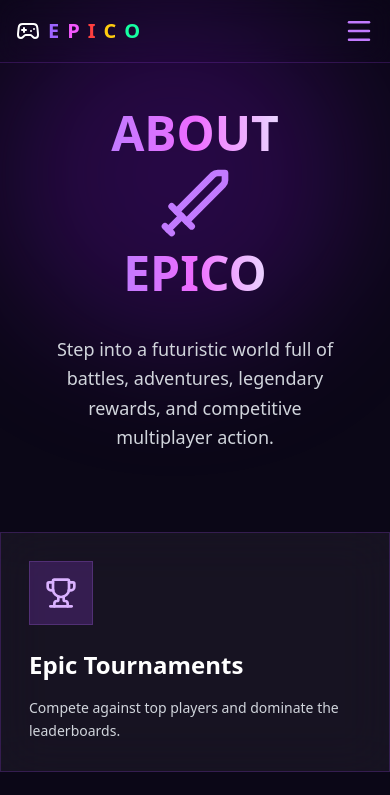
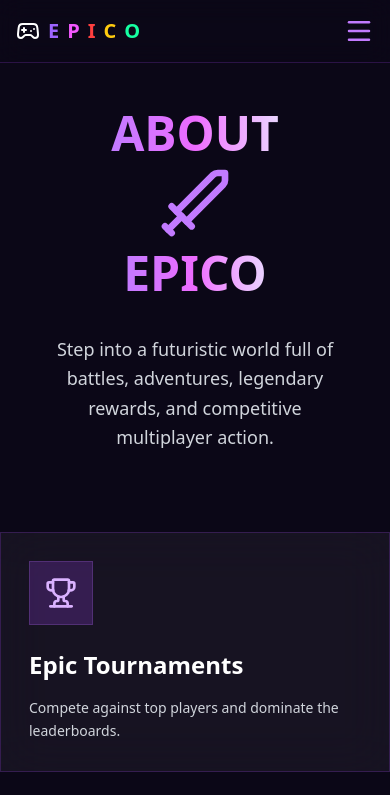
Before and after one commit to MrBabker/EPICO, a Next.js app: page /pages/about in a window 390 px wide. Shown: the top 795 px of the page. Built offline with nearby package versions, Linux system fonts and the light colour scheme.

Commit message:
fix more blurs

```diff
--- a/app/Components/About.tsx
+++ b/app/Components/About.tsx
@@ -1,5 +1,5 @@
 "use client";
-import React from "react";
+import React, { useEffect, useState } from "react";
 import { motion } from "framer-motion";
 import {
   Trophy,
@@ -13,7 +13,22 @@ import {
 } from "lucide-react";
 import HeaderNav from "./HeaderNav";
 
+// 🎯 Mobile hook
+const useIsMobile = () => {
+  const [isMobile, setIsMobile] = useState(false);
+
+  useEffect(() => {
+    const check = () => setIsMobile(window.innerWidth < 768);
+    check();
+    window.addEventListener("resize", check);
+    return () => window.removeEventListener("resize", check);
+  }, []);
+
+  return isMobile;
+};
+
 export default function AboutPage() {
+  const isMobile = useIsMobile();
   const cards = [
     {
       icon: Trophy,
@@ -40,8 +55,12 @@ export default function AboutPage() {
   return (
     <main className="relative min-h-screen overflow-hidden bg-[#0b0717] text-white ">
       {/* Background Glow */}
-      <div className="absolute top-0 left-0 w-[350px] h-[350px] bg-purple-600/20 blur-3xl rounded-full" />
-      <div className="absolute bottom-0 right-0 w-[350px] h-[350px] bg-fuchsia-500/20 blur-3xl rounded-full" />
+      {!isMobile && (
+        <div className="absolute top-0 left-0 w-[350px] h-[350px] bg-purple-600/20 blur-3xl rounded-full" />
+      )}{" "}
+      {!isMobile && (
+        <div className="absolute bottom-0 right-0 w-[350px] h-[350px] bg-fuchsia-500/20 blur-3xl rounded-full" />
+      )}{" "}
       <HeaderNav />
       <div className="relative z-10 max-w-7xl mx-auto py-10">
         {/* Hero */}
--- a/app/Components/HeaderNav.tsx
+++ b/app/Components/HeaderNav.tsx
@@ -22,7 +22,23 @@ import { useDispatch, useSelector } from "react-redux";
 import { RootState } from "../store";
 import { useRouter } from "next/navigation";
 
+
+// 🎯 Mobile hook
+const useIsMobile = () => {
+  const [isMobile, setIsMobile] = useState(false);
+
+  useEffect(() => {
+    const check = () => setIsMobile(window.innerWidth < 768);
+    check();
+    window.addEventListener("resize", check);
+    return () => window.removeEventListener("resize", check);
+  }, []);
+
+  return isMobile;
+};
+
 export default function HeaderNav() {
+    const isMobile = useIsMobile();
   const isLogin = useSelector((state: RootState) => state.counter.islogin);
   const dispatch = useDispatch();
 
@@ -132,7 +148,7 @@ export default function HeaderNav() {
   h-screen w-[320px]
   bg-[#231a39]
   border-l border-purple-500/20
-  backdrop-blur-xl
+  md:backdrop-blur-xl
   z-[1000]
   md:
   flex flex-col
@@ -263,7 +279,7 @@ export default function HeaderNav() {
       rounded-3xl
       bg-white/5
       border border-purple-500/20
-      backdrop-blur-xl
+      md:backdrop-blur-xl
     "
             >
               {/* AVATAR PLACEHOLDER */}
--- a/app/Components/HomeScreen.tsx
+++ b/app/Components/HomeScreen.tsx
@@ -75,7 +75,7 @@ export default function HomeScreen() {
   return (
     <div className="relative min-h-screen overflow-hidden text-white bg-black">
       {/* 🌈 Background */}
-      {!isMobile && (
+      { (
         <div className="absolute inset-0 bg-[radial-gradient(circle_at_top,rgba(128,0,255,0.25),transparent_60%)]" />
       )}
       {/* ✨ Particles */}
```
